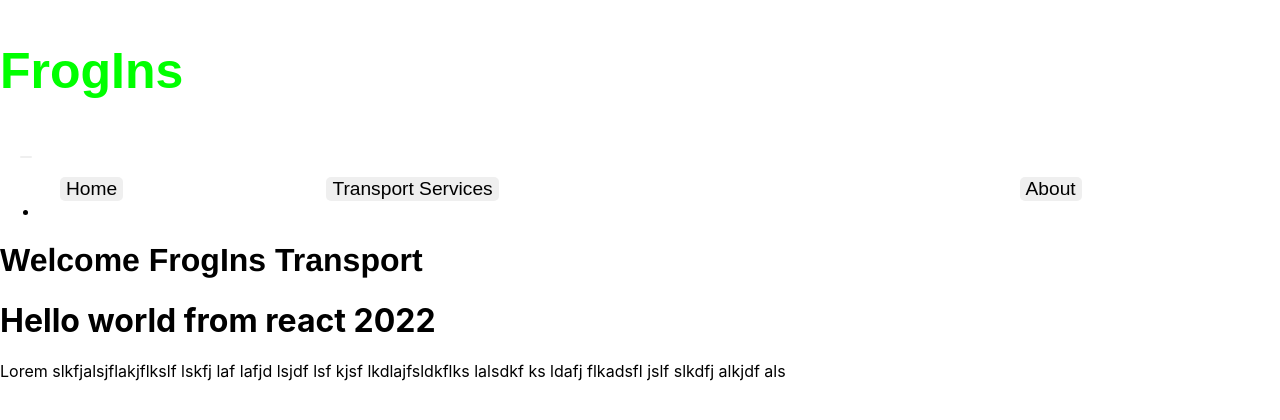
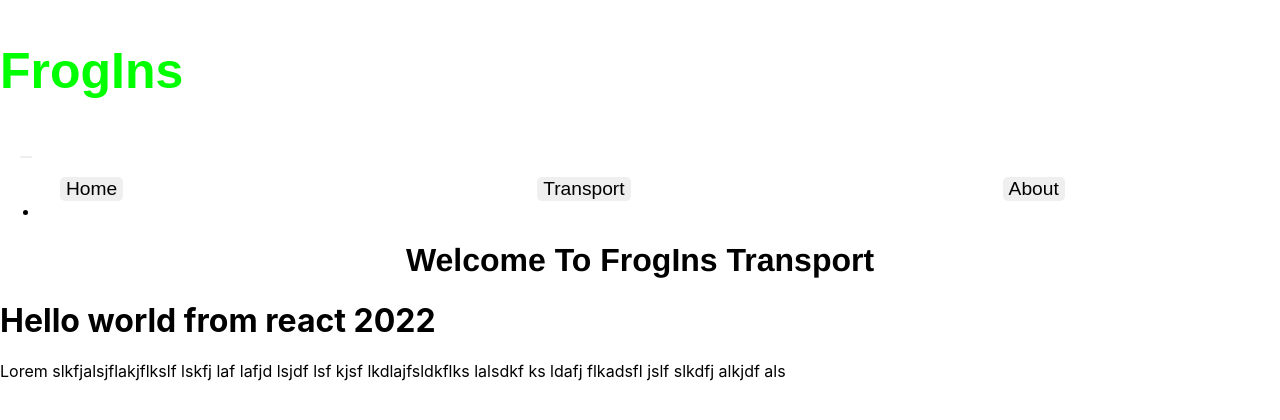
Before and after one commit to wiekusviljoen/myreactapp22, a React (Create React App) app: page / in a window 1280 px wide. Shown: the top 420 px of the page. Built offline with nearby package versions, Linux system fonts and the light colour scheme; the HTML template or start-up script is replaced by a standard one.

Commit message:
commit on master

```diff
--- a/src/components/Home.js
+++ b/src/components/Home.js
@@ -3,17 +3,11 @@ import Hero from "./Hero";
 const Home = () => {
   return (
     <>
-      <Hero text="Welcome FrogIns Transport" />
+      <Hero text="Welcome To FrogIns Transport" />
       <h1>Hello world from react 2022</h1>
-      <div className="container">
-        <div className="row">
-          <div className="col-lg-8 offset-lg-2 my-5">
-            <p className="Lead">
-              Lorem slkfjalsjflakjflkslf lskfj laf lafjd lsjdf lsf kjsf
-              lkdlajfsldkflks lalsdkf ks ldafj flkadsfl jslf slkdfj alkjdf als
-            </p>
-          </div>
-        </div>
+      <div class="paragraphHome" className="container">
+        Lorem slkfjalsjflakjflkslf lskfj laf lafjd lsjdf lsf kjsf
+        lkdlajfsldkflks lalsdkf ks ldafj flkadsfl jslf slkdfj alkjdf als
       </div>
     </>
   );
--- a/src/components/Navbar.js
+++ b/src/components/Navbar.js
@@ -26,7 +26,7 @@ const Navbar = () => {
             </a>
             <a href="/">
               <button type="button" class="button2">
-                Transport Services
+                Transport
               </button>
             </a>
 
--- a/src/index.css
+++ b/src/index.css
@@ -27,13 +27,13 @@ button {
 
 .button1 {
   border-radius: 5px;
-  position: relative; left: 60%;
+  position: relative; left: 65%;
 }
 
 
 .button2 {
   border-radius: 5px;
-  position: relative;left: 18%;
+  position: relative;left: 35%;
 
 
 }
@@ -50,6 +50,10 @@ button:hover {
  }
 
  .heroText{
+   text-align: center;
 
   font-family: 'Franklin Gothic Medium', 'Arial Narrow', Arial, sans-serif;
  }
+ .paragraphHome{
+   text-align: left;
+ }
```
